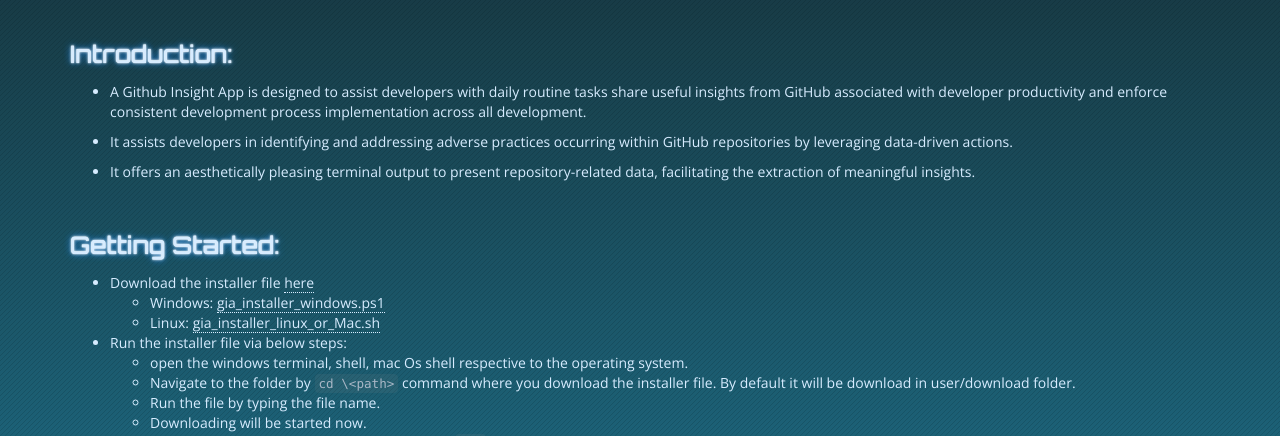
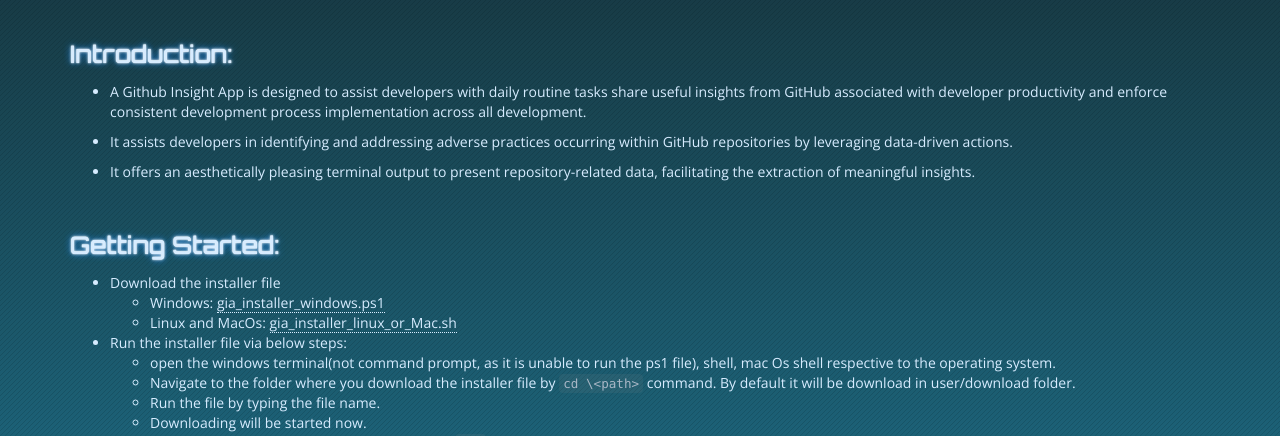
Before and after one commit to Maruti-Techlabs/gia-docs, a plain HTML site: page index.html in a window 1280 px wide. Shown: the part 364-800 px from the top of the page. Drawn offline with nearby package versions, Linux system fonts and the light colour scheme.

Commit message:
Site updated: 2023-10-13 17:41:50

```diff
--- a/index.html
+++ b/index.html
@@ -136,14 +136,14 @@
 </li>
 </ul>
 <h3 id="Getting-Started"><a href="#Getting-Started" class="headerlink" title="Getting Started:"></a>Getting Started:</h3><ul>
-<li>Download the installer file <a target="_blank" rel="noopener" href="https://github.com/Amit-limbasiya/gia-docs/raw/master/index.html?raw=true">here</a><ul>
-<li>Windows: <a target="_blank" rel="noopener" href="https://github.com/gia-docs/@gia-docs.github.io/raw/master/gia_installer_files/gia_installer_windows.ps1">gia_installer_windows.ps1</a></li>
-<li>Linux: <a target="_blank" rel="noopener" href="https://github.com/gia-docs/@gia-docs.github.io/raw/master/gia_installer_files/gia_installer_linux_or_Mac.sh">gia_installer_linux_or_Mac.sh</a></li>
+<li>Download the installer file<ul>
+<li>Windows: <a target="_blank" rel="noopener" href="https://github.com/gia-docs/gia_installer_files/blob/master/gia_installer_windows.ps1">gia_installer_windows.ps1</a></li>
+<li>Linux and MacOs: <a target="_blank" rel="noopener" href="https://github.com/gia-docs/gia_installer_files/blob/master/gia_installer_linux_or_Mac.sh">gia_installer_linux_or_Mac.sh</a></li>
 </ul>
 </li>
 <li>Run the installer file via below steps:<ul>
-<li>open the windows terminal, shell, mac Os shell respective to the operating system.</li>
-<li>Navigate to the folder by <code>cd \&lt;path&gt;</code> command where you download the installer file. By default it will be download in user&#x2F;download folder.</li>
+<li>open the windows terminal(not command prompt, as it is unable to run the ps1 file), shell, mac Os shell respective to the operating system.</li>
+<li>Navigate to the folder where you download the installer file by <code>cd \&lt;path&gt;</code> command. By default it will be download in user&#x2F;download folder.</li>
 <li>Run the file by typing the file name.</li>
 <li>Downloading will be started now.</li>
 </ul>
```
